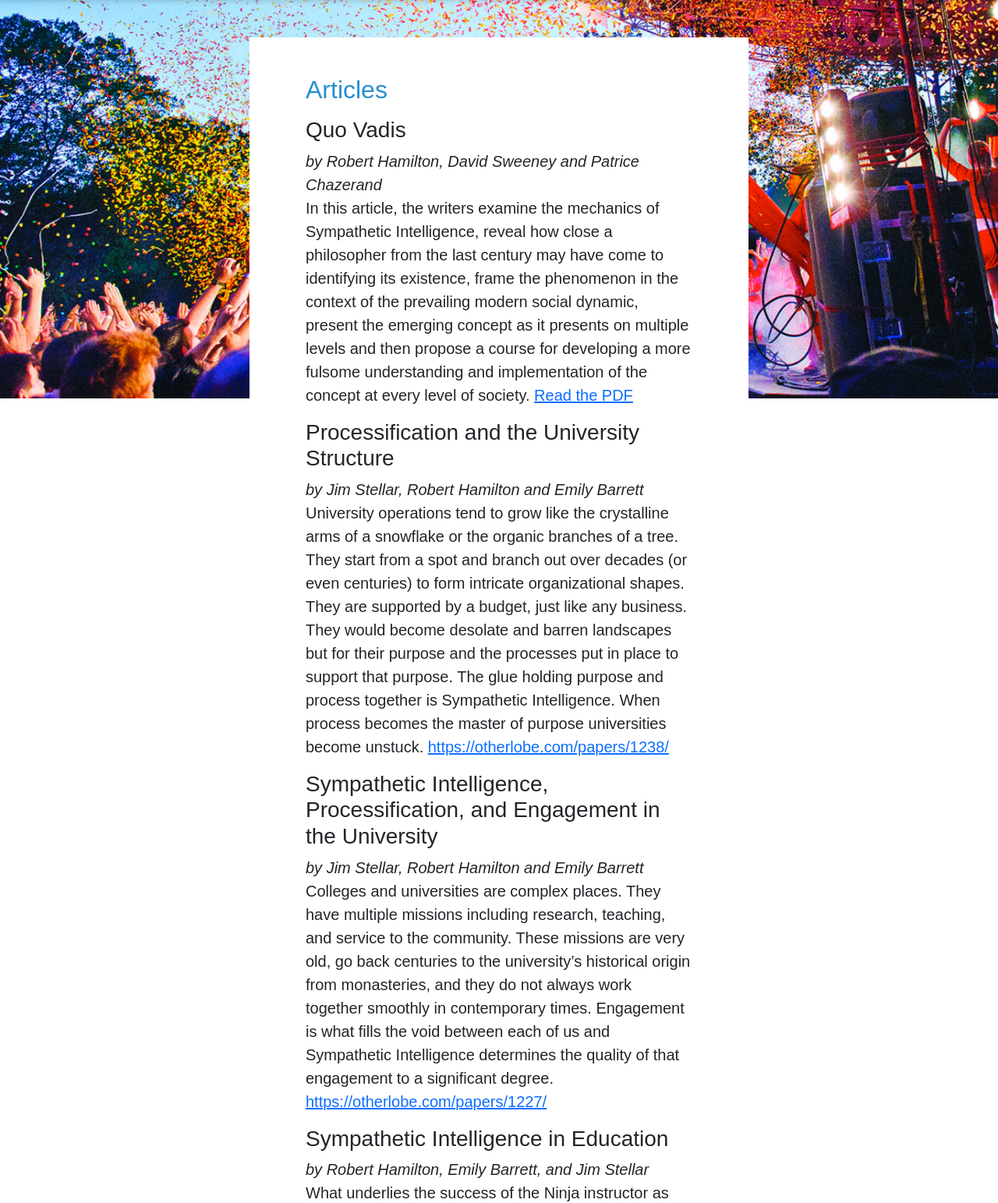
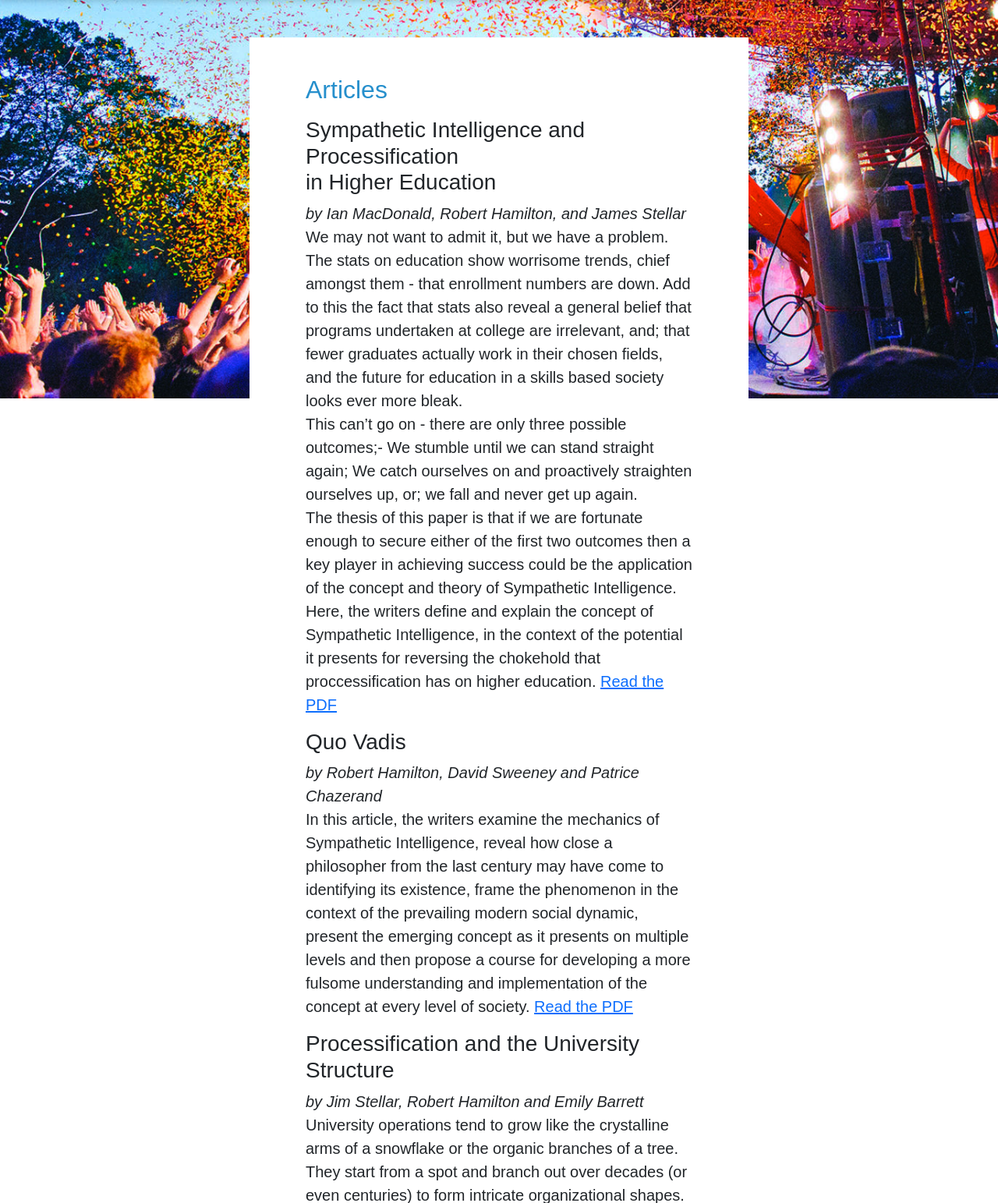
Before and after one commit to Sympathetic-Intelligence/tcfsi-flask-app, a Flask app: page /articles in a window 1280 px wide. Shown: the part 158-1701 px from the top of the page at 78% size. Run offline with Flask 3, Linux system fonts and the light colour scheme.

Commit message:
Added Education Article

```diff
--- a/templates/articles.html
+++ b/templates/articles.html
@@ -15,6 +15,17 @@
 
 
 
+						<h3>Sympathetic Intelligence and Processification <br>in Higher Education</h3>
+						<em>by Ian MacDonald, Robert Hamilton, and James Stellar</em>
+
+						<p>
+						We may not want to admit it, but we have a problem. The stats on education show worrisome trends, chief amongst them - that enrollment numbers are down. Add to this the fact that stats also reveal a general belief that programs undertaken at college are irrelevant, and; that fewer graduates actually work in their chosen fields, and the future for education in a skills based society looks ever more bleak.
+						<br>This can’t go on - there are only three possible outcomes;- We stumble until we can stand straight again; We catch ourselves on and proactively straighten ourselves up, or; we fall and never get up again.
+						<br>The thesis of this paper is that if we are fortunate enough to secure either of the first two outcomes then a key player in achieving success could be the application of the concept and theory of Sympathetic Intelligence.
+						<br>Here, the writers define and explain the concept of Sympathetic Intelligence, in the context of the potential it presents for reversing the chokehold that proccessification has on higher education.
+						<a href="{{ url_for('static', filename='pdfs/Sympathetic-Intelligence-Processification-Higher Education.pdf') }}" target="blank">Read the PDF</a>
+						</p>
+
 
 
 						<h3>Quo Vadis</h3>
@@ -24,12 +35,6 @@
 						In this article, the writers examine the mechanics of Sympathetic Intelligence, reveal how close a philosopher from the last century may have come to identifying its existence, frame the phenomenon in the context of the prevailing modern social dynamic, present the emerging concept as it presents on multiple levels and then propose a course for developing a more fulsome understanding and implementation of the concept at every level of society.
 						<a href="{{ url_for('static', filename='pdfs/Quo_vadis_21May23.pdf') }}" target="blank">Read the PDF</a>
 						</p>
-
-
-
-
-
-
 
 
 						<h3>Processification and the University Structure</h3>
```
Also changed, not shown: 2 other files.
